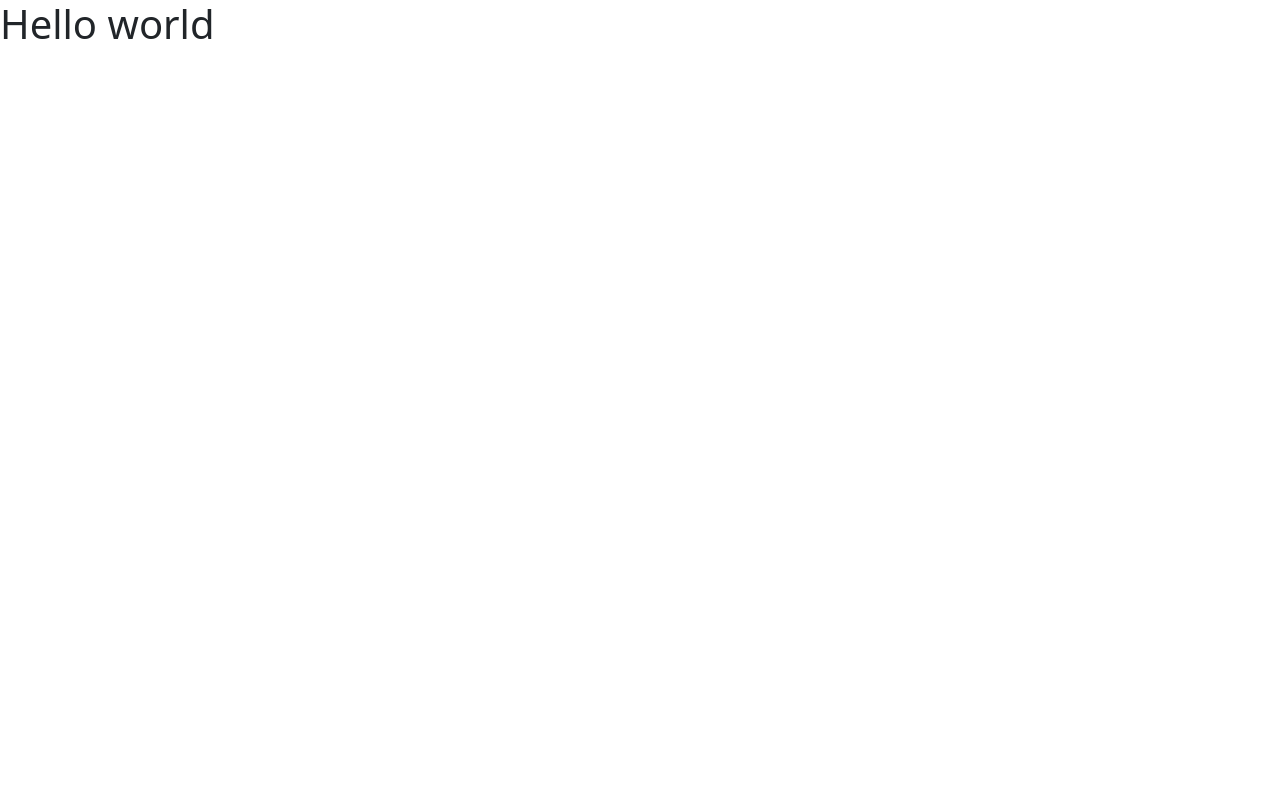
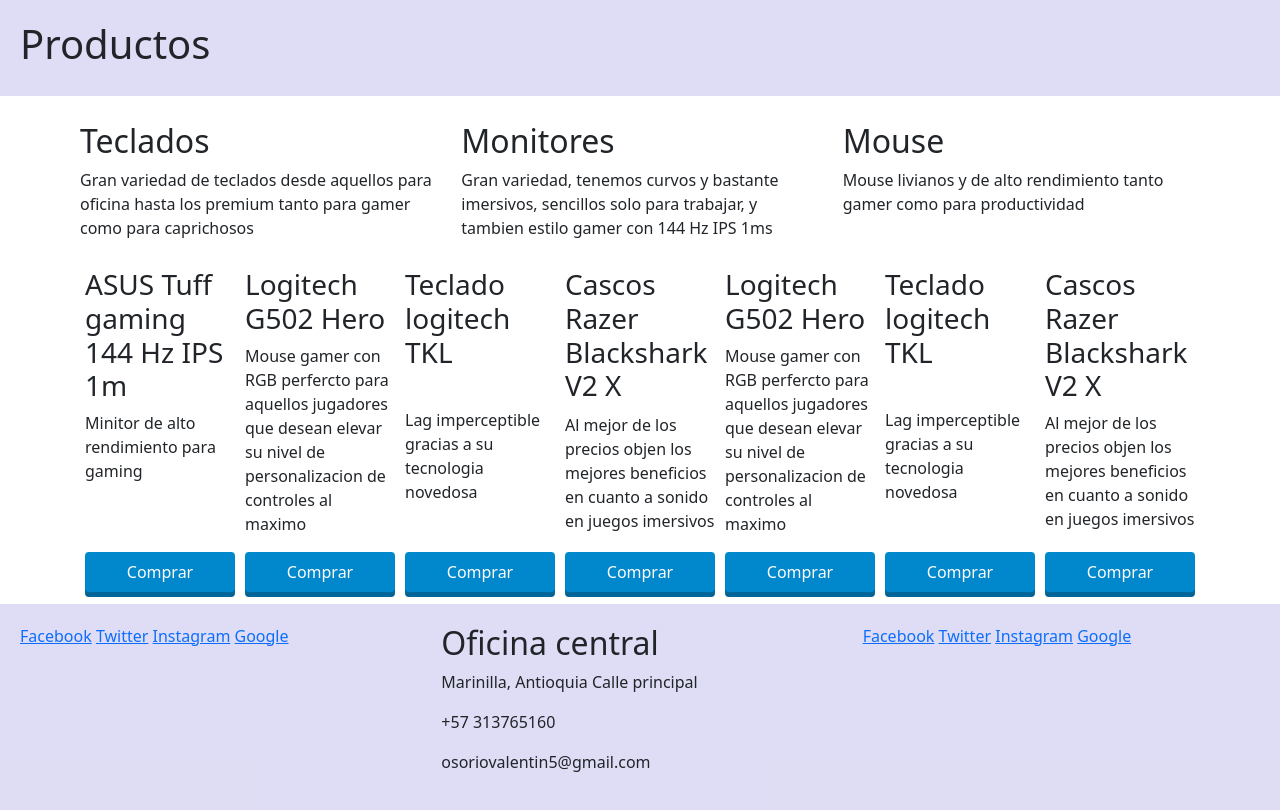
Before and after one commit to Diegovalen47/web-page-bootstrap, a website: page index.html in a window 1280 px wide. Drawn offline with nearby package versions, Linux system fonts and the light colour scheme.

Commit message:
agregamos footer y estilos con flex

```diff
--- /dev/null
+++ b/css/main.css
@@ -0,0 +1,43 @@
+header {
+   background: rgba(92, 84, 202, 0.2);
+   padding: 20px;
+}
+
+.card-product {
+   flex: 1 150px;
+   padding: 2px 5px 2px 5px;
+   justify-content: space-between;
+   margin-top: 10px;
+}
+
+.card-product button {
+   width: 100%;
+}
+
+.container {
+   padding: 10px;
+}
+
+button {
+   border : 0;
+   background: #0087cc;
+   border-radius: 4px;
+   box-shadow: 0 5px 0 #006599;
+   color: #fff;
+   cursor: pointer;
+   font: inherit;
+   margin: 0;
+   outline: 0;
+   padding: 8px 20px;
+   transition: all .1s linear;
+}
+
+button:active {
+   box-shadow: 0 2px 0 #006599;
+   transform: translateY(3px);
+}
+
+footer {
+   background: rgba(92, 84, 202, 0.2);
+   padding: 20px;
+}
--- a/index.html
+++ b/index.html
@@ -7,11 +7,157 @@
    <meta http-equiv="X-UA-Compatible" content="IE=edge">
    <meta name="viewport" content="width=device-width, initial-scale=1.0">
    <link rel="stylesheet" href="node_modules/bootstrap/dist/css/bootstrap.min.css">
-   <title>Document</title>
+   <link rel="stylesheet" href="css/main.css">
+   <title> Document </title>
 </head>
 
 <body>
-   <h1>Hello world</h1>
+
+   <header>
+
+      <div class="jumbotron jumbotron-fluid">
+         <h1> Productos </h1>
+      </div>
+
+   </header>
+
+   <main>
+
+      <div class="container">
+         <div class="row">
+            <div class="col-sm-4">
+               <p>
+                  <h2> Teclados </h2>
+                  <p>
+                     Gran variedad de teclados desde aquellos para oficina hasta
+                     los premium tanto para gamer como para caprichosos
+                  </p>
+               </p>
+            </div>
+            <div class="col-sm-4">
+               <p>
+                  <h2> Monitores </h2>
+                  <p>
+                     Gran variedad, tenemos curvos y bastante imersivos, sencillos solo
+                     para trabajar, y tambien estilo gamer con 144 Hz IPS 1ms
+                  </p>
+               </p>
+            </div>
+            <div class="col-sm-4">
+               <p>
+                  <h2> Mouse </h2>
+                  <p>
+                     Mouse livianos y de alto rendimiento
+                     tanto gamer como para productividad
+                  </p>
+               </p>
+            </div>
+         </div>
+         <div class="d-flex flex-wrap">
+            <div class="card-product d-flex flex-column">
+               <div>
+                  <h3> ASUS Tuff gaming 144 Hz IPS 1m </h3>
+                  <p>
+                     Minitor de alto rendimiento para gaming
+                  </p>
+               </div>
+               <div>
+                  <button> Comprar </button>
+               </div>
+            </div>
+            <div class="card-product d-flex flex-column">
+               <h3> Logitech G502 Hero </h3>
+               <p>
+                  Mouse gamer con RGB perfercto para aquellos jugadores que
+                  desean elevar su nivel de personalizacion de controles
+                  al maximo
+               </p>
+               <div>
+                  <button> Comprar </button>
+               </div>
+            </div>
+            <div class="card-product d-flex flex-column">
+               <h3> Teclado logitech TKL </h3>
+               <p>
+                  Lag imperceptible gracias a su tecnologia novedosa
+               </p>
+               <div>
+                  <button> Comprar </button>
+               </div>
+            </div>
+            <div class="card-product d-flex flex-column">
+               <h3> Cascos Razer Blackshark V2 X </h3>
+               <p>
+                  Al mejor de los precios objen los mejores beneficios
+                  en cuanto a sonido en juegos imersivos
+               </p>
+               <div>
+                  <button> Comprar </button>
+               </div>
+            </div>
+            <div class="card-product d-flex flex-column">
+               <h3> Logitech G502 Hero </h3>
+               <p>
+                  Mouse gamer con RGB perfercto para aquellos jugadores que
+                  desean elevar su nivel de personalizacion de controles
+                  al maximo
+               </p>
+               <div>
+                  <button> Comprar </button>
+               </div>
+            </div>
+            <div class="card-product d-flex flex-column">
+               <h3> Teclado logitech TKL </h3>
+               <p>
+                  Lag imperceptible gracias a su tecnologia novedosa
+               </p>
+               <div>
+                  <button> Comprar </button>
+               </div>
+            </div>
+            <div class="card-product d-flex flex-column">
+               <div>
+                  <h3> Cascos Razer Blackshark V2 X </h3>
+                  <p>
+                     Al mejor de los precios objen los mejores beneficios
+                     en cuanto a sonido en juegos imersivos
+                  </p>
+               </div>
+               <div>
+                  <button> Comprar </button>
+               </div>
+            </div>
+         </div>
+      </div>
+
+   </main>
+
+   <footer>
+
+      <div class="row">
+         <div class="col-sm-4">
+            <a href="http://www.facebook.com">Facebook</a>
+            <a href="http://www.facebook.com">Twitter</a>
+            <a href="http://www.facebook.com">Instagram</a>
+            <a href="http://www.facebook.com">Google</a>
+         </div>
+         <div class="col-sm-4">
+            <address>
+               <h2>Oficina central</h2>
+               <p>Marinilla, Antioquia Calle principal</p>
+               <p>+57 313765160</p>
+               <p>osoriovalentin5@gmail.com</p>
+            </address>
+         </div>
+         <div class="col-sm-4">
+            <a href="http://www.facebook.com">Facebook</a>
+            <a href="http://www.facebook.com">Twitter</a>
+            <a href="http://www.facebook.com">Instagram</a>
+            <a href="http://www.facebook.com">Google</a>
+         </div>
+      </div>
+
+   </footer>
 
    <script src="node_modules/jquery/dist/jquery.min.js"></script>
    <script src="node_modules/popper.js/dist/popper.min.js"></script>
```
